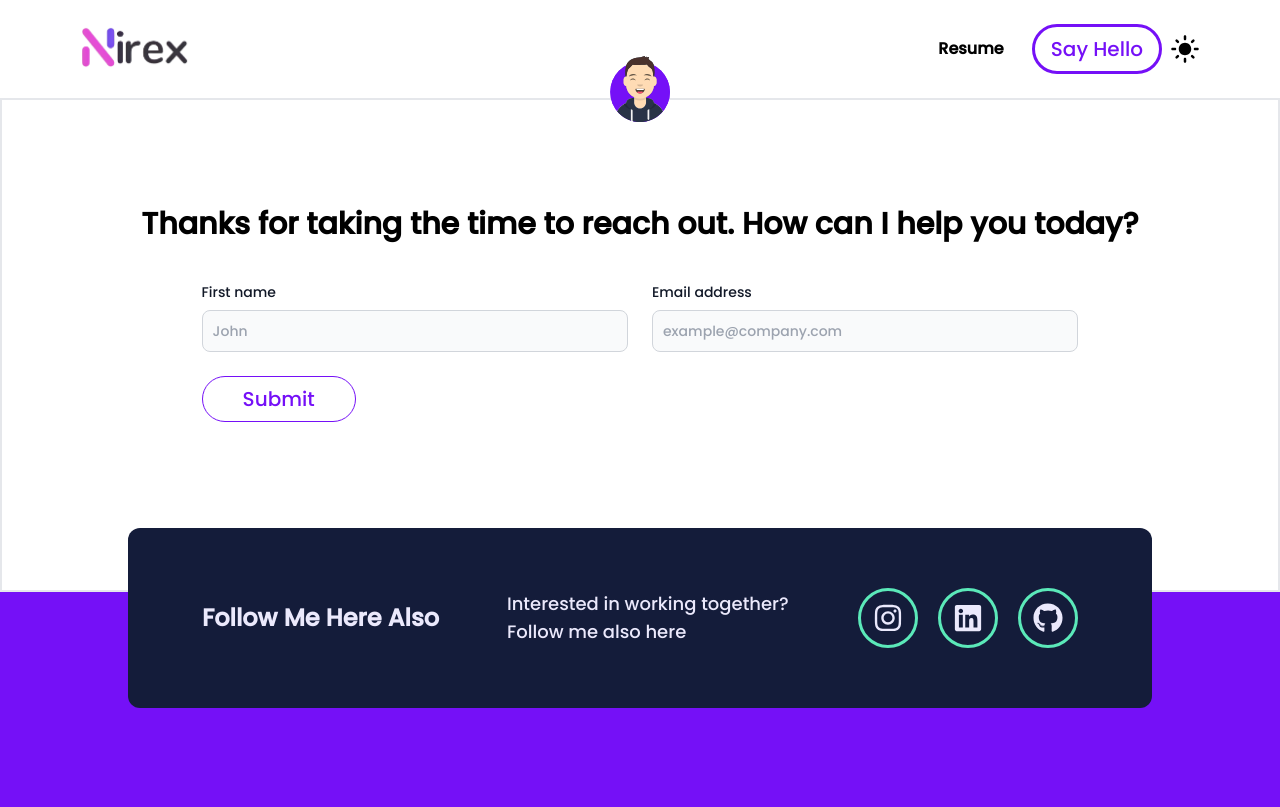
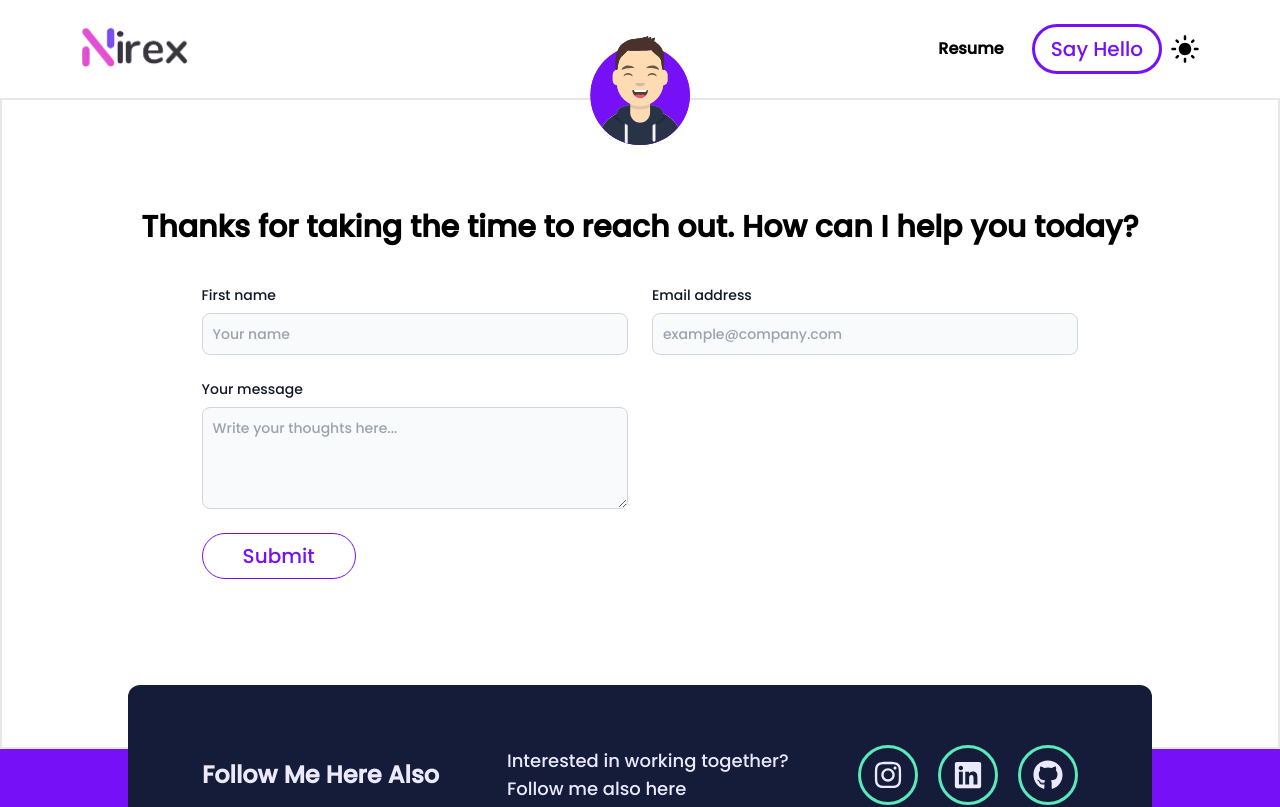
Before and after one commit to NIREX-mig/new_portfolio, a Next.js app: page /contect in a window 1280 px wide. Shown: the top 807 px of the page. Built offline with nearby package versions, Linux system fonts and the light colour scheme.

Commit message:
refactor: refactor UIs

```diff
--- a/Components/Navbar.jsx
+++ b/Components/Navbar.jsx
@@ -52,7 +52,7 @@ const Navbar = () => {
         )}
         <div
           className={`flex flex-col gap-2 cursor-pointer justify-center items-end lg:hidden w-14 h-12 p-2 ${
-            menuOpen && "z-10"
+            menuOpen && "z-[101]"
           } `}
           onClick={() => setMenuOpen(!menuOpen)}
         >
@@ -72,7 +72,7 @@ const Navbar = () => {
         </div>
       </div>
       {menuOpen && (
-        <section className="absolute lg:hidden top-5 right-4 w-[35%] h-[60%] rounded-xl  backdrop-blur-lg bg-accent/40">
+        <section className="absolute lg:hidden top-5 right-4 w-[90%] h-[200px] z-[100] rounded-xl  backdrop-blur-lg bg-accent/40">
           <div className="w-full mt-14 p-5 flex flex-col justify-center items-center border-t-[1px] border-gray-200">
             <nav className="py-2">
               <Link
--- a/app/(root)/collaboration/page.jsx
+++ b/app/(root)/collaboration/page.jsx
@@ -8,14 +8,14 @@ export default function Collaboration() {
         alt="svg"
         width={100}
         height={100}
-        className="mx-auto lg:-translate-y-16 -translate-y-14 p-5 "
+        className="mx-auto lg:-translate-y-16 -translate-y-14 p-5 lg:p-0 "
       />
       <div className="">
         <h3 className="text-center lg:text-3xl text-base font-[EuroStyle Normal] ">
           want to descuss a startup collaboration? I&#39;m most definitely game.
         </h3>
         <div className="lg:w-[80%] w-full mx-auto lg:p-10 py-5">
-          <form >
+          <form>
             <div className="grid gap-6 py-10 md:grid-cols-2">
               <div>
                 <label
@@ -47,6 +47,21 @@ export default function Collaboration() {
                   required
                 />
               </div>
+              <div>
+                <label
+                  htmlFor="message"
+                  className="block mb-2 text-sm font-medium text-gray-900"
+                >
+                  Your message
+                </label>
+                <textarea
+                  id="message"
+                  rows="4"
+                  className="block p-2.5 w-full text-sm text-gray-900 bg-gray-50 rounded-lg border border-gray-300 focus:ring-blue-500 focus:border-blue-500 "
+                  placeholder="Write your thoughts here..."
+                  required
+                ></textarea>
+              </div>
             </div>
             <button
               type="submit"
--- a/app/(root)/contect/page.jsx
+++ b/app/(root)/contect/page.jsx
@@ -8,7 +8,7 @@ export default function Contect() {
         alt="svg"
         width={100}
         height={100}
-        className="mx-auto lg:-translate-y-16 -translate-y-14 p-5"
+        className="mx-auto lg:-translate-y-16 -translate-y-14 p-5 lg:p-0 "
       />
       <div className="">
         <h3 className="text-center lg:text-3xl text-base font-[EuroStyle Normal] font-semibold">
@@ -28,24 +28,39 @@ export default function Contect() {
                   type="text"
                   id="first_name"
                   className="bg-gray-50 border border-gray-300 text-gray-900 text-sm rounded-lg focus:ring-blue-500 focus:border-blue-500 block w-full p-2.5"
-                  placeholder="John"
+                  placeholder="Your name"
                   required
                 />
               </div>
               <div>
                 <label
-                  for="email"
-                  class="block mb-2 text-sm font-medium text-gray-900"
+                  htmlFor="email"
+                  className="block mb-2 text-sm font-medium text-gray-900"
                 >
                   Email address
                 </label>
                 <input
                   type="email"
                   id="email"
-                  class="bg-gray-50 border border-gray-300 text-gray-900 text-sm rounded-lg focus:ring-blue-500 focus:border-blue-500 block w-full p-2.5"
+                  className="bg-gray-50 border border-gray-300 text-gray-900 text-sm rounded-lg focus:ring-blue-500 focus:border-blue-500 block w-full p-2.5"
                   placeholder="example@company.com"
                   required
                 />
+              </div>
+              <div>
+                <label
+                  htmlFor="message"
+                  className="block mb-2 text-sm font-medium text-gray-900"
+                >
+                  Your message
+                </label>
+                <textarea
+                  id="message"
+                  rows="4"
+                  className="block p-2.5 w-full text-sm text-gray-900 bg-gray-50 rounded-lg border border-gray-300 focus:ring-blue-500 focus:border-blue-500 "
+                  placeholder="Write your thoughts here..."
+                  required
+                ></textarea>
               </div>
             </div>
             <button
```
